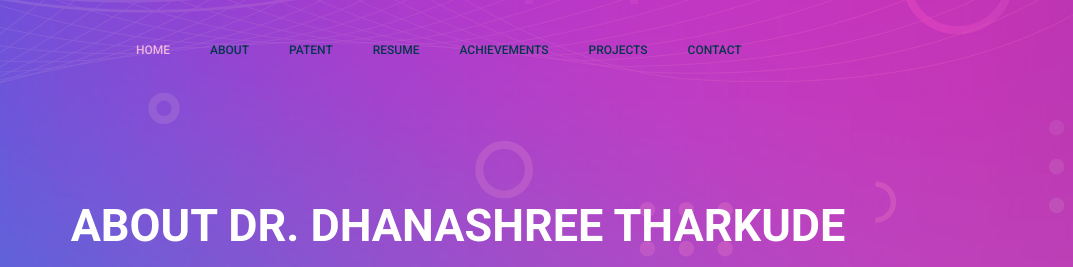
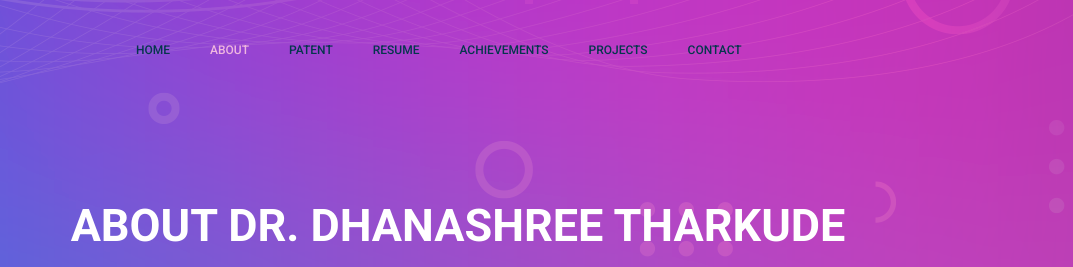
Before and after one commit to iamsanjayk/dtdrweb, a plain HTML site: page about.html in a window 1280 px wide. Shown: the top 267 px of the page, 207-1280 px from the left. Drawn offline with Linux system fonts and the light colour scheme; some packages are replaced by stand-ins of ours.

Commit message:
Update about.html

```diff
--- a/about.html
+++ b/about.html
@@ -38,8 +38,8 @@
 					<!-- Collect the nav links, forms, and other content for toggling -->
 					<div class="collapse navbar-collapse offset" id="navbarSupportedContent">
 						<ul class="nav navbar-nav menu_nav">
-							<li class="nav-item active"><a class="nav-link" href="index.html">Home</a></li>
-							<li class="nav-item"><a class="nav-link" href="about.html">About</a></li>
+							<li class="nav-item"><a class="nav-link" href="index.html">Home</a></li>
+							<li class="nav-item active"><a class="nav-link" href="about.html">About</a></li>
 							<li class="nav-item"><a class="nav-link" href="portfolio.html">Patent</a></li>
 							<li class="nav-item"><a class="nav-link" href="portfolio.html">Resume</a></li>
 							<li class="nav-item"><a class="nav-link" href="portfolio.html">Achievements</a></li>
```
